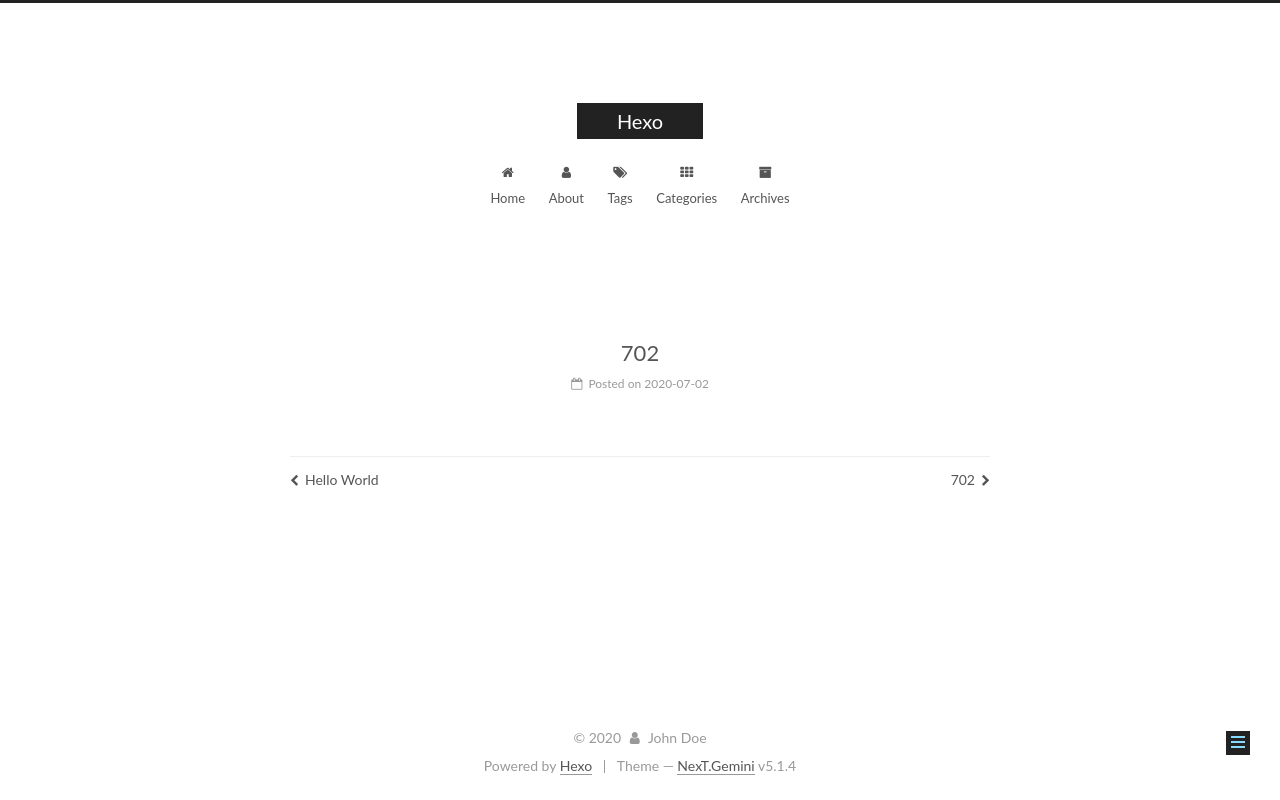
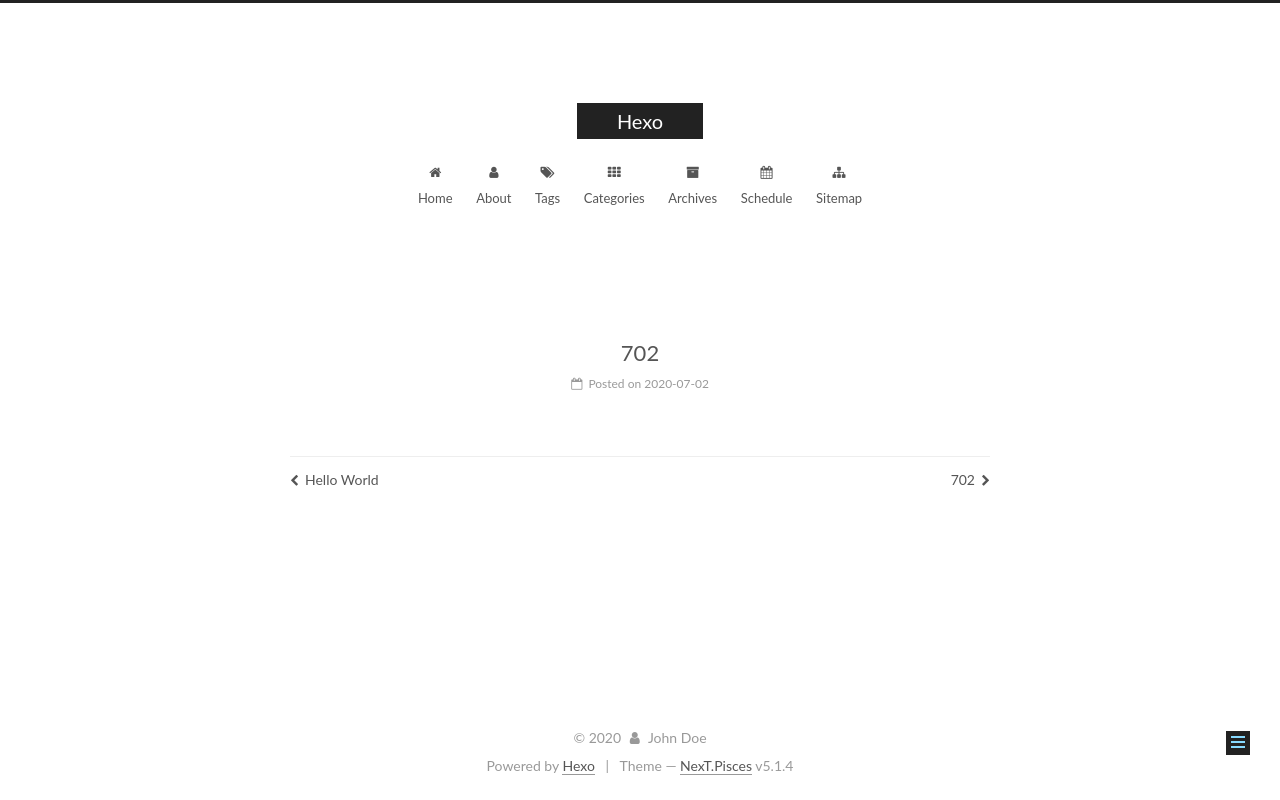
Before and after one commit to hhhtzq/hhhtzq.github.io, a plain HTML site: page 2020/07/02/702/index.html in a window 1280 px wide. Drawn offline with Linux system fonts and the light colour scheme.

Commit message:
Site updated: 2020-07-02 15:54:31

```diff
--- a/2020/07/02/702/index.html
+++ b/2020/07/02/702/index.html
@@ -5,7 +5,7 @@
 
 
 
-<html class="theme-next gemini use-motion" lang="en">
+<html class="theme-next pisces use-motion" lang="en">
 <head>
   <meta charset="UTF-8"/>
 <meta http-equiv="X-UA-Compatible" content="IE=edge" />
@@ -95,7 +95,7 @@
   var NexT = window.NexT || {};
   var CONFIG = {
     root: '/',
-    scheme: 'Gemini',
+    scheme: 'Pisces',
     version: '5.1.4',
     sidebar: {"position":"left","display":"post","offset":12,"b2t":false,"scrollpercent":false,"onmobile":false},
     fancybox: true,
@@ -224,6 +224,26 @@
               <i class="menu-item-icon fa fa-fw fa-archive"></i> <br />
 
             Archives
+          </a>
+        </li>
+
+
+        <li class="menu-item menu-item-schedule">
+          <a href="/schedule/%20" rel="section">
+
+              <i class="menu-item-icon fa fa-fw fa-calendar"></i> <br />
+
+            Schedule
+          </a>
+        </li>
+
+
+        <li class="menu-item menu-item-sitemap">
+          <a href="/sitemap.xml%20" rel="section">
+
+              <i class="menu-item-icon fa fa-fw fa-sitemap"></i> <br />
+
+            Sitemap
           </a>
         </li>
 
@@ -490,7 +510,7 @@
 
 
 
-  <div class="theme-info">Theme &mdash; <a class="theme-link" target="_blank" href="https://github.com/iissnan/hexo-theme-next">NexT.Gemini</a> v5.1.4</div>
+  <div class="theme-info">Theme &mdash; <a class="theme-link" target="_blank" href="https://github.com/iissnan/hexo-theme-next">NexT.Pisces</a> v5.1.4</div>
 
 
 
```
Also changed, not shown: 2020/07/02/hello-world/index.html (+23 -3 lines), 2020/07/02/test/index.html (+23 -3 lines), archives/2020/07/index.html (+23 -3 lines), archives/2020/index.html (+23 -3 lines), archives/index.html (+23 -3 lines), index.html (+23 -3 lines).
